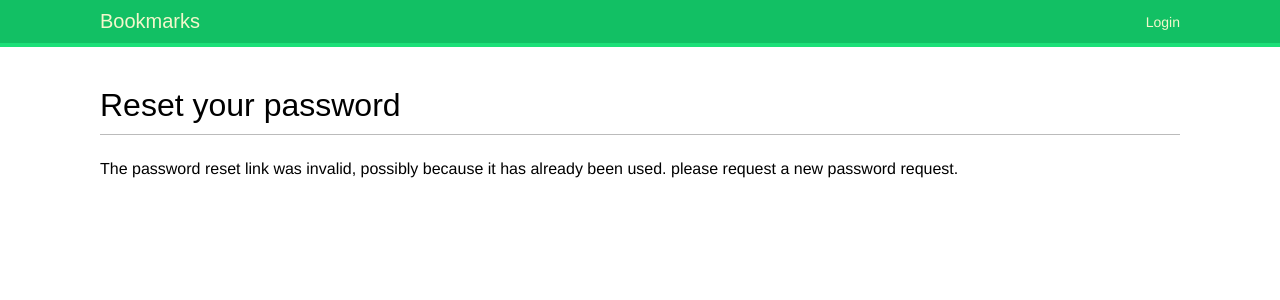
After one commit to Alm4my/bookmarks, a Django app: page /account/reset/1/1/ in a window 1280 px wide. The commit adds this page. Shown: the top 300 px of the page. Run offline with Django 3.2, Linux system fonts and the light colour scheme; some web fonts are replaced.

Commit message:
Create templates for password resetting and set email backend in setting to be the console

```diff
--- a/account/urls.py
+++ b/account/urls.py
@@ -4,11 +4,11 @@ from django.contrib.auth import views as auth_views
 from account import views
 
 urlpatterns = [
-    # login/logout
+    # login/logout urls
     path('login/', auth_views.LoginView.as_view(), name='login'),
     path('logout/', auth_views.LogoutView.as_view(), name='logout'),
 
-    # password change
+    # password change urls
     path('password_change/',
          auth_views.PasswordChangeView.as_view(),
          name='password_change'),
@@ -16,6 +16,20 @@ urlpatterns = [
          auth_views.PasswordChangeDoneView.as_view(),
          name='password_change_done'),
 
+    # reset password urls
+    path('password_reset/',
+         auth_views.PasswordResetView.as_view(),
+         name='password_reset'),
+    path('password_reset/done',
+         auth_views.PasswordResetDoneView.as_view(),
+         name='password_reset_done'),
+    path('reset/<uidb64>/<token>/',
+         auth_views.PasswordResetConfirmView.as_view(),
+         name='password_reset_confirm'),
+    path('reset/done',
+         auth_views.PasswordResetCompleteView.as_view(),
+         name='password_reset_complete'),
+
     # dashboard
     path('', views.dashboard, name='dashboard'),
 ]
--- a/bookmarks/settings.py
+++ b/bookmarks/settings.py
@@ -106,6 +106,8 @@ LOGIN_REDIRECT_URL = 'dashboard'
 LOGIN_URL = 'login'
 # LOGOUT_REDIRECT_URL = 'login'
 
+EMAIL_BACKEND = 'django.core.mail.backends.console.EmailBackend'
+
 
 # Internationalization
 # https://docs.djangoproject.com/en/3.2/topics/i18n/
--- a/templates/registration/login.html
+++ b/templates/registration/login.html
@@ -21,5 +21,8 @@ Login
             <input type="hidden" name="next" value="{{ next }}">
             <input type="submit" value="Login">
         </form>
+        <p>
+            <a href="{% url 'password_reset' %}">Forgot your password?</a>
+        </p>
     </div>
 {% endblock %}
--- /dev/null
+++ b/templates/registration/password_reset_confirm.html
@@ -0,0 +1,23 @@
+{% extends 'base.html' %}
+
+{% block title %}
+    Reset your password
+{% endblock %}
+
+{% block content %}
+    <h1>Reset your password</h1>
+    {% if validlink %}
+        <p>Please enter your new password twice.</p>
+        <form method="post">
+            {% csrf_token %}
+            {{ form.as_table }}
+            <input type="submit" value="Change my password">
+        </form>
+    {% else %}
+        <p>
+            The password reset link was invalid, possibly because it has already been
+            used. please request a new password request.
+        </p>
+    {% endif %}
+
+{% endblock %}
--- /dev/null
+++ b/templates/registration/password_reset_email.html
@@ -0,0 +1,6 @@
+{# Used to render the email sent to users to reset their password. #}
+
+Someone asked for password reset for email {{ email }}. Follow the link below:
+{{ protocol }}://{{ domain }}{% url 'password_reset_confirm' uidb64=uid token=token %}
+
+Your username, is in case you've forgotten: {{ user.get_username }}
```
Also changed, not shown: templates/registration/password_reset_complete.html (added, +10 -0 lines), templates/registration/password_reset_done.html (added, +11 -0 lines), templates/registration/password_reset_form.html (added, +15 -0 lines).
